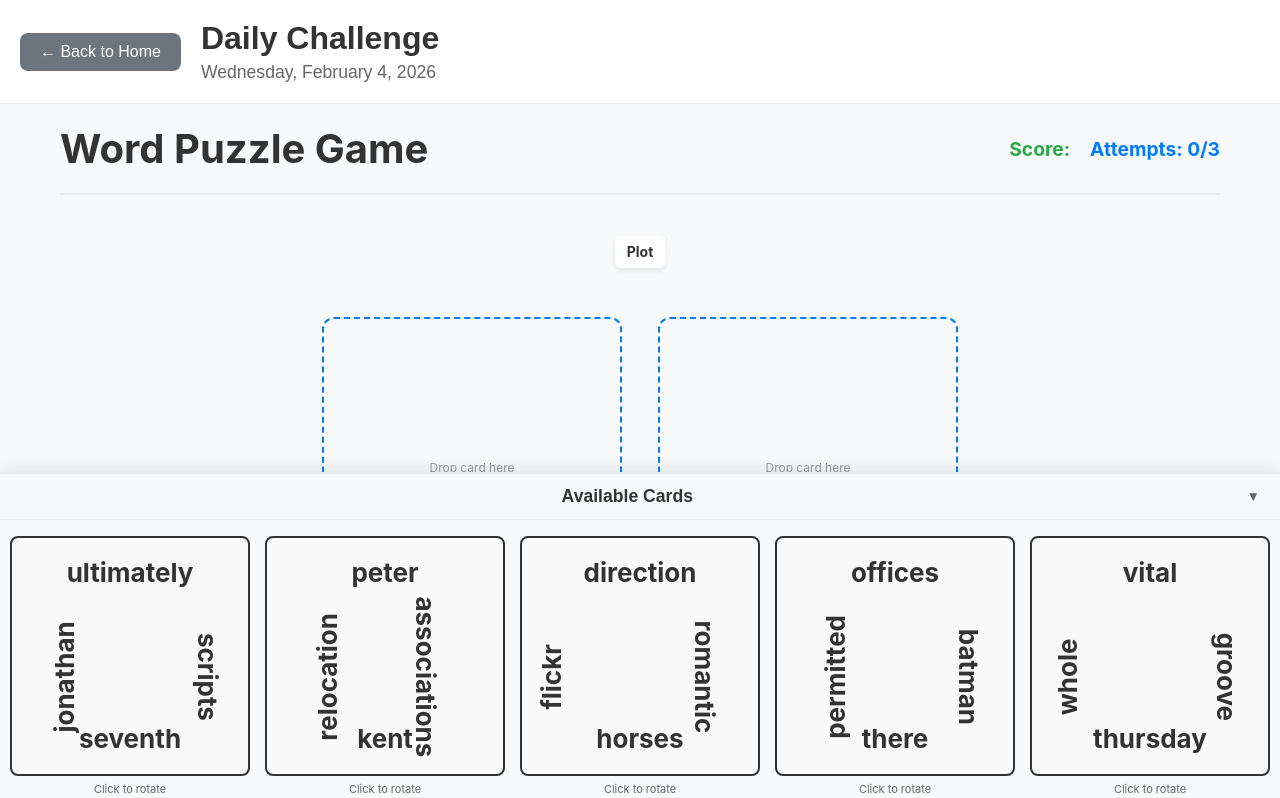
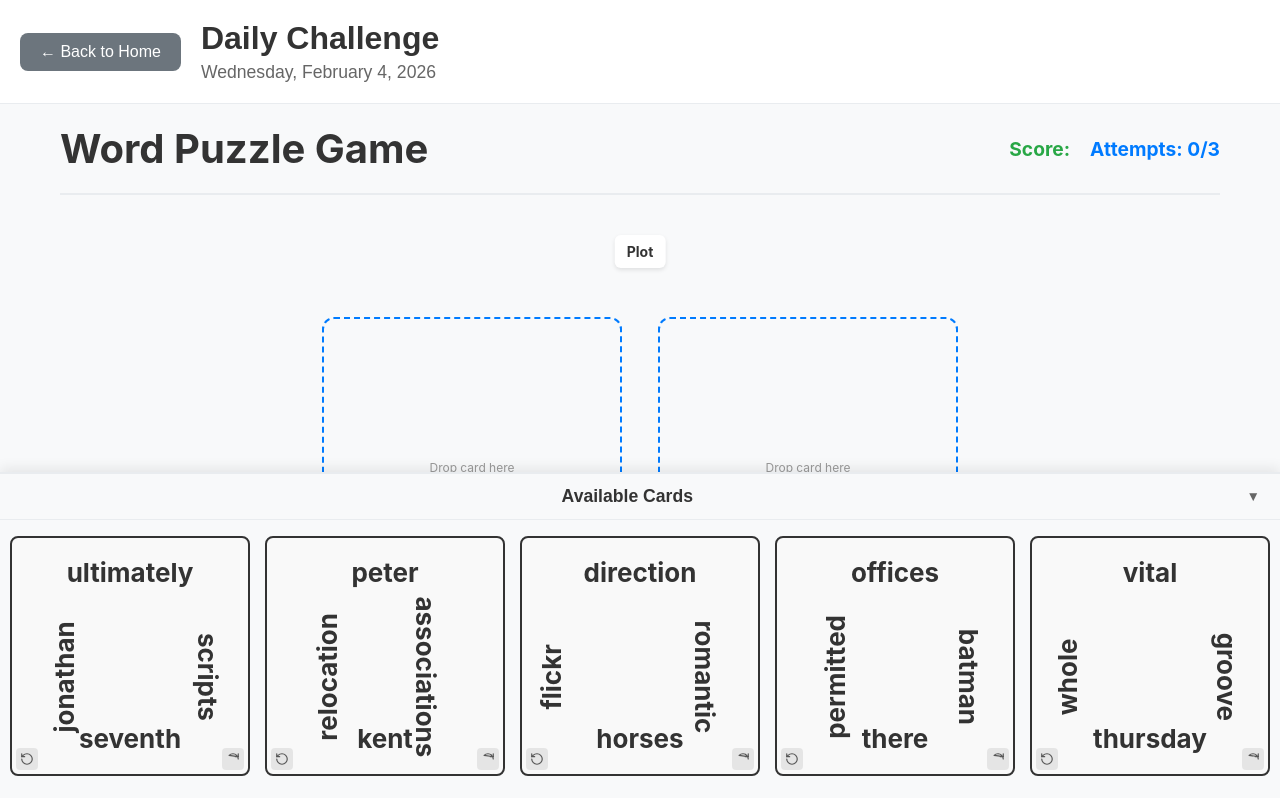
Before and after one commit to joelatwo/solo-clover, a Next.js app: page /puzzle/2-4-2026 in a window 1280 px wide. Shown: the top 798 px of the page. Built offline with nearby package versions, Linux system fonts and the light colour scheme.

Commit message:
Adding rotation

```diff
--- a/src/components/Card.module.css
+++ b/src/components/Card.module.css
@@ -21,6 +21,34 @@
 .card.dragging {
   opacity: 0.5;
   transform: rotate(5deg);
+}
+
+@keyframes spinRight {
+  from {
+    transform: rotate(0deg);
+  }
+  to {
+    transform: rotate(90deg);
+  }
+}
+
+@keyframes spinLeft {
+  from {
+    transform: rotate(0deg);
+  }
+  to {
+    transform: rotate(-90deg);
+  }
+}
+
+.card.rotatingRight {
+  animation: spinRight 0.28s ease-out forwards;
+  transition: none;
+}
+
+.card.rotatingLeft {
+  animation: spinLeft 0.28s ease-out forwards;
+  transition: none;
 }
 
 .card.placed {
@@ -76,12 +104,40 @@
   transform: rotate(-90deg) translateY(-50%);
 }
 
-.rotateHint {
+.rotateBtnLeft,
+.rotateBtnRight {
   position: absolute;
-  bottom: -22px;
-  left: 50%;
-  transform: translateX(-50%);
-  font-size: 11px;
-  color: #666;
-  white-space: nowrap;
+  bottom: 4px;
+  width: 22px;
+  height: 22px;
+  padding: 0;
+  border: none;
+  border-radius: 4px;
+  background: rgba(0, 0, 0, 0.08);
+  color: #555;
+  cursor: pointer;
+  display: flex;
+  align-items: center;
+  justify-content: center;
+  transition: background 0.15s ease, color 0.15s ease;
 }
+
+.rotateBtnLeft:hover:not(:disabled),
+.rotateBtnRight:hover:not(:disabled) {
+  background: rgba(0, 123, 255, 0.2);
+  color: #007bff;
+}
+
+.rotateBtnLeft:disabled,
+.rotateBtnRight:disabled {
+  opacity: 0.6;
+  cursor: not-allowed;
+}
+
+.rotateBtnLeft {
+  left: 4px;
+}
+
+.rotateBtnRight {
+  right: 4px;
+}
--- a/src/components/Card.tsx
+++ b/src/components/Card.tsx
@@ -2,22 +2,60 @@
 
 import { useDrag } from "react-dnd";
 import { Card as CardType } from "@/types/game";
-import { useState } from "react";
+import { useState, useCallback } from "react";
 import styles from "./Card.module.css";
 
 interface CardProps {
   card: CardType;
   isPlaced?: boolean;
   isIncorrect?: boolean;
-  onRotate?: (cardId: string) => void;
+  onRotateLeft?: () => void;
+  onRotateRight?: () => void;
 }
+
+const RotateLeftIcon = () => (
+  <svg
+    width="14"
+    height="14"
+    viewBox="0 0 24 24"
+    fill="none"
+    stroke="currentColor"
+    strokeWidth="2"
+    strokeLinecap="round"
+    strokeLinejoin="round"
+    aria-hidden
+  >
+    <path d="M3 12a9 9 0 1 0 9-9 9.75 9.75 0 0 0-6.74 2.74L3 8" />
+    <path d="M3 3v5h5" />
+  </svg>
+);
+
+const RotateRightIcon = () => (
+  <svg
+    width="14"
+    height="14"
+    viewBox="0 0 24 24"
+    fill="none"
+    stroke="currentColor"
+    strokeWidth="2"
+    strokeLinecap="round"
+    strokeLinejoin="round"
+    aria-hidden
+  >
+    <path d="M21 12a9 9 0 0 0-9-9 9.75 9.75 0 0 0-6.74 2.74L21 8" />
+    <path d="M21 3v5h-5" />
+  </svg>
+);
 
 export default function Card({
   card,
   isPlaced = false,
   isIncorrect = false,
-  onRotate,
+  onRotateLeft,
+  onRotateRight,
 }: CardProps) {
+  const [rotating, setRotating] = useState<"left" | "right" | null>(null);
+
   const [{ isDragging: isDragActive }, drag] = useDrag({
     type: "card",
     item: { id: card.id, card },
@@ -27,11 +65,18 @@ export default function Card({
     canDrag: !isPlaced,
   });
 
-  const handleRotate = () => {
-    if (onRotate) {
-      onRotate(card.id);
-    }
-  };
+  const handleAnimationEnd = useCallback(
+    (e: React.AnimationEvent) => {
+      if (e.target !== e.currentTarget || !rotating) return;
+      if (rotating === "right") {
+        onRotateRight?.();
+      } else if (rotating === "left") {
+        onRotateLeft?.();
+      }
+      setRotating(null);
+    },
+    [rotating, onRotateLeft, onRotateRight]
+  );
 
   const getWordAtPosition = (position: "top" | "right" | "bottom" | "left") => {
     const positions = ["top", "right", "bottom", "left"];
@@ -45,8 +90,12 @@ export default function Card({
       ref={drag as any}
       className={`${styles.card} ${isDragActive ? styles.dragging : ""} ${
         isPlaced ? styles.placed : ""
-      } ${isIncorrect ? styles.incorrect : ""}`}
-      onClick={handleRotate}
+      } ${isIncorrect ? styles.incorrect : ""} ${
+        rotating
+          ? styles[rotating === "right" ? "rotatingRight" : "rotatingLeft"]
+          : ""
+      }`}
+      onAnimationEnd={handleAnimationEnd}
     >
       <div className={`${styles.word} ${styles.wordTop}`}>
         {getWordAtPosition("top")}
@@ -60,7 +109,34 @@ export default function Card({
       <div className={`${styles.word} ${styles.wordLeft}`}>
         {getWordAtPosition("left")}
       </div>
-      {!isPlaced && <div className={styles.rotateHint}>Click to rotate</div>}
+      {(onRotateLeft || onRotateRight) && (
+        <>
+          <button
+            type="button"
+            className={styles.rotateBtnLeft}
+            disabled={!!rotating}
+            onClick={(e) => {
+              e.stopPropagation();
+              if (onRotateLeft && !rotating) setRotating("left");
+            }}
+            aria-label="Rotate left"
+          >
+            <RotateLeftIcon />
+          </button>
+          <button
+            type="button"
+            className={styles.rotateBtnRight}
+            disabled={!!rotating}
+            onClick={(e) => {
+              e.stopPropagation();
+              if (onRotateRight && !rotating) setRotating("right");
+            }}
+            aria-label="Rotate right"
+          >
+            <RotateRightIcon />
+          </button>
+        </>
+      )}
     </div>
   );
 }
--- a/src/components/Puzzle.tsx
+++ b/src/components/Puzzle.tsx
@@ -7,6 +7,7 @@ import {
   PlacedCardsType,
   SlotPosition,
 } from "@/types/game";
+import { RotateDirection } from "@/hooks/useGameLogic";
 import Card from "./Card";
 import styles from "./Puzzle.module.css";
 
@@ -20,6 +21,10 @@ interface PuzzleProps {
   placedCards: PlacedCardsType;
   onCardDrop: (card: CardType, position: SlotPosition) => void;
   onCardRemove: (position: SlotPosition) => void;
+  onRotatePlacedCard?: (
+    position: SlotPosition,
+    direction: RotateDirection
+  ) => void;
   cardsCorrectness: CardCorrectnessType | null | undefined;
 }
 
@@ -28,6 +33,7 @@ export default function Puzzle({
   placedCards,
   onCardDrop,
   onCardRemove,
+  onRotatePlacedCard,
   cardsCorrectness,
 }: PuzzleProps) {
   const [{ isOver: isOverTopLeft }, dropTopLeft] = useDrop({
@@ -96,7 +102,21 @@ export default function Puzzle({
       >
         {placedCard ? (
           <div className={`${styles.cardContainer}`}>
-            <Card card={placedCard} isPlaced={true} />
+            <Card
+              card={placedCard}
+              isPlaced={true}
+              isIncorrect={cardsCorrectness?.[position] === false}
+              onRotateLeft={
+                onRotatePlacedCard
+                  ? () => onRotatePlacedCard(position, "left")
+                  : undefined
+              }
+              onRotateRight={
+                onRotatePlacedCard
+                  ? () => onRotatePlacedCard(position, "right")
+                  : undefined
+              }
+            />
             <div className={styles.removeHint}>Click to remove</div>
           </div>
         ) : (
--- a/src/components/WordPuzzleGame.tsx
+++ b/src/components/WordPuzzleGame.tsx
@@ -22,6 +22,7 @@ export default function WordPuzzleGame({ initialPuzzle }: Props) {
     numberOfAttempts,
     availableCards,
     rotateCard,
+    rotatePlacedCard,
     placeCard,
     removeCard,
     submitSolution,
@@ -67,6 +68,7 @@ export default function WordPuzzleGame({ initialPuzzle }: Props) {
               placedCards={placedCards}
               onCardDrop={placeCard}
               onCardRemove={removeCard}
+              onRotatePlacedCard={rotatePlacedCard}
             />
           </div>
         </div>
@@ -90,7 +92,12 @@ export default function WordPuzzleGame({ initialPuzzle }: Props) {
           <div className={styles.cardBarContent}>
             <div className={styles.cardsGrid}>
               {availableCards.map((card) => (
-                <Card key={card.id} card={card} onRotate={rotateCard} />
+                <Card
+                  key={card.id}
+                  card={card}
+                  onRotateLeft={() => rotateCard(card.id, "left")}
+                  onRotateRight={() => rotateCard(card.id, "right")}
+                />
               ))}
             </div>
           </div>
--- a/src/hooks/useGameLogic.ts
+++ b/src/hooks/useGameLogic.ts
@@ -4,8 +4,11 @@ import {
   PlacedCardsType,
   PuzzleSlots,
   PuzzleType,
+  RotationOptionsType,
   SlotPosition,
 } from "@/types/game";
+
+export type RotateDirection = "left" | "right";
 import { useEffect, useState } from "react";
 
 const defaultPlacedCards = {
@@ -45,17 +48,36 @@ export function useGameLogic(initialPuzzle: PuzzleType | null) {
     }
   }, [initialPuzzle]);
 
-  const rotateCard = (cardId: string) => {
+  const rotateCard = (cardId: string, direction: RotateDirection) => {
+    const delta = direction === "right" ? 90 : -90;
     setAvailableCards((prev) =>
       prev.map((card) =>
         card.id === cardId
           ? {
               ...card,
-              rotation: ((card.rotation + 90) % 360) as 0 | 90 | 180 | 270,
+              rotation: ((card.rotation + delta + 360) % 360 ||
+                0) as RotationOptionsType,
             }
           : card
       )
     );
+  };
+
+  const rotatePlacedCard = (
+    position: SlotPosition,
+    direction: RotateDirection
+  ) => {
+    const delta = direction === "right" ? 90 : -90;
+    setPlacedCards((prev) => {
+      const card = prev[position];
+      if (!card) return prev;
+      const newRotation = ((card.rotation + delta + 360) % 360 ||
+        0) as RotationOptionsType;
+      return {
+        ...prev,
+        [position]: { ...card, rotation: newRotation },
+      };
+    });
   };
 
   const placeCard = (card: Card, position: SlotPosition) => {
@@ -228,6 +250,7 @@ export function useGameLogic(initialPuzzle: PuzzleType | null) {
     numberOfAttempts,
     availableCards,
     rotateCard,
+    rotatePlacedCard,
     placeCard,
     removeCard,
     submitSolution,
```
